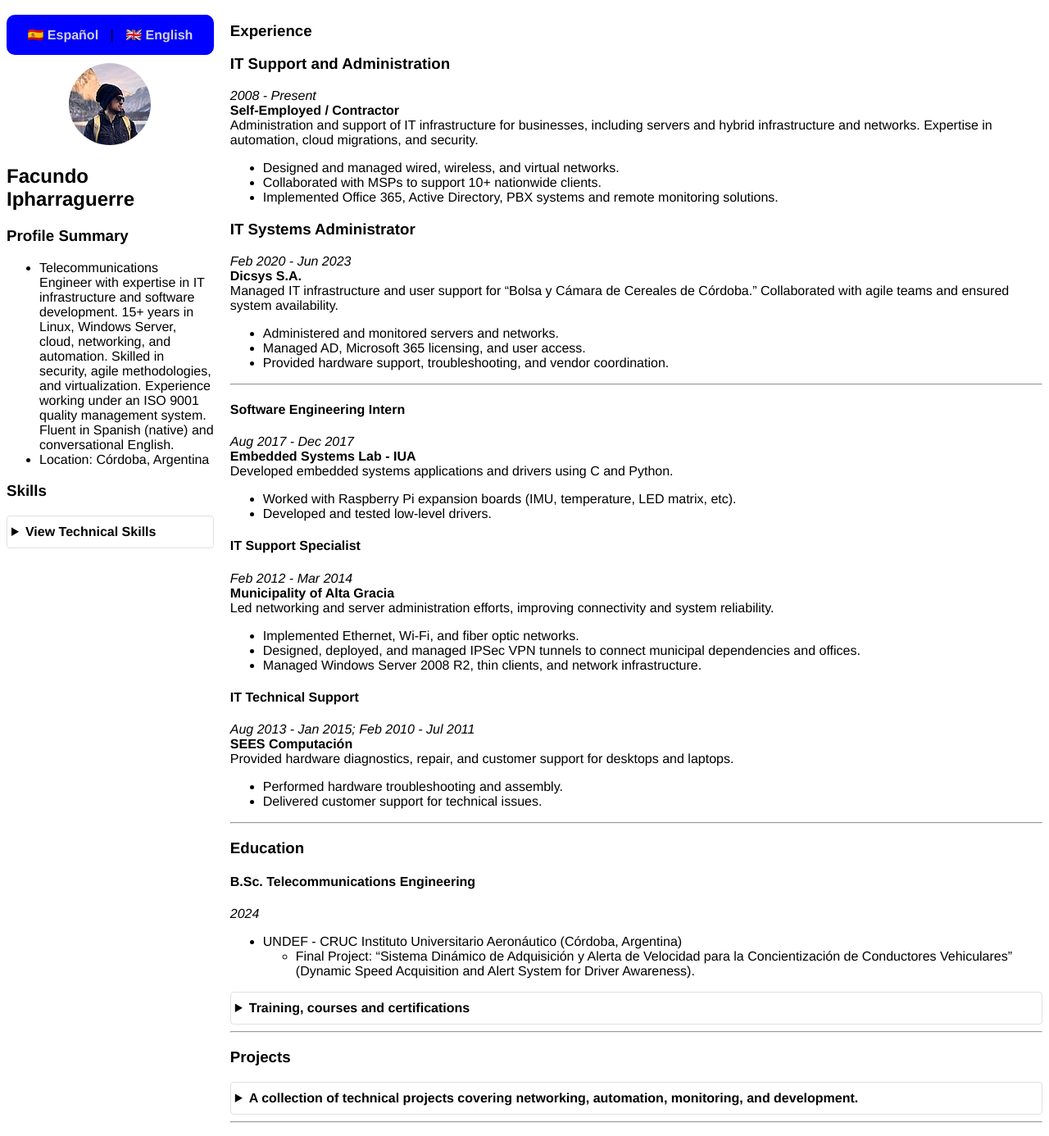
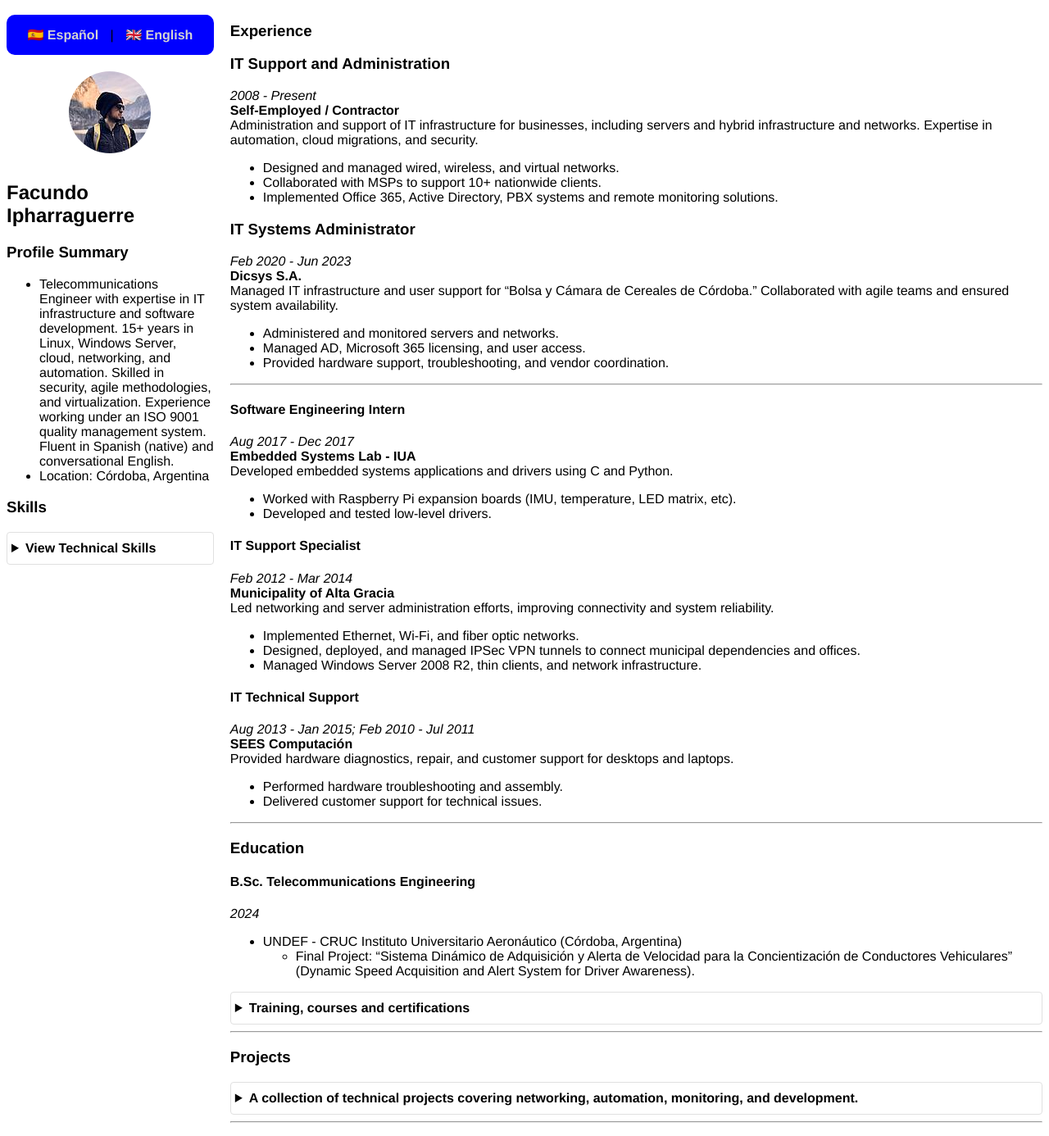
Before and after one commit to fipharraguerre/cv-homepage, a Jekyll site: the page built from index_en.md, in a window 1280 px wide. Shown: the whole page at 82% size. Built offline with Jekyll 4.4.1, drawn with Linux system fonts in a browser that asks for light colours.

Commit message:
css margins

```diff
--- a/assets/style.css
+++ b/assets/style.css
@@ -9,8 +9,13 @@
 }
 
 .sidebar {
-    width: 20%; /* Default width */
+    width: 20%;
     min-width: 200px;
+}
+
+.sidebar img {
+    margin-top: 10px;
+    margin-bottom: 10px;
 }
 
 .content {
```
